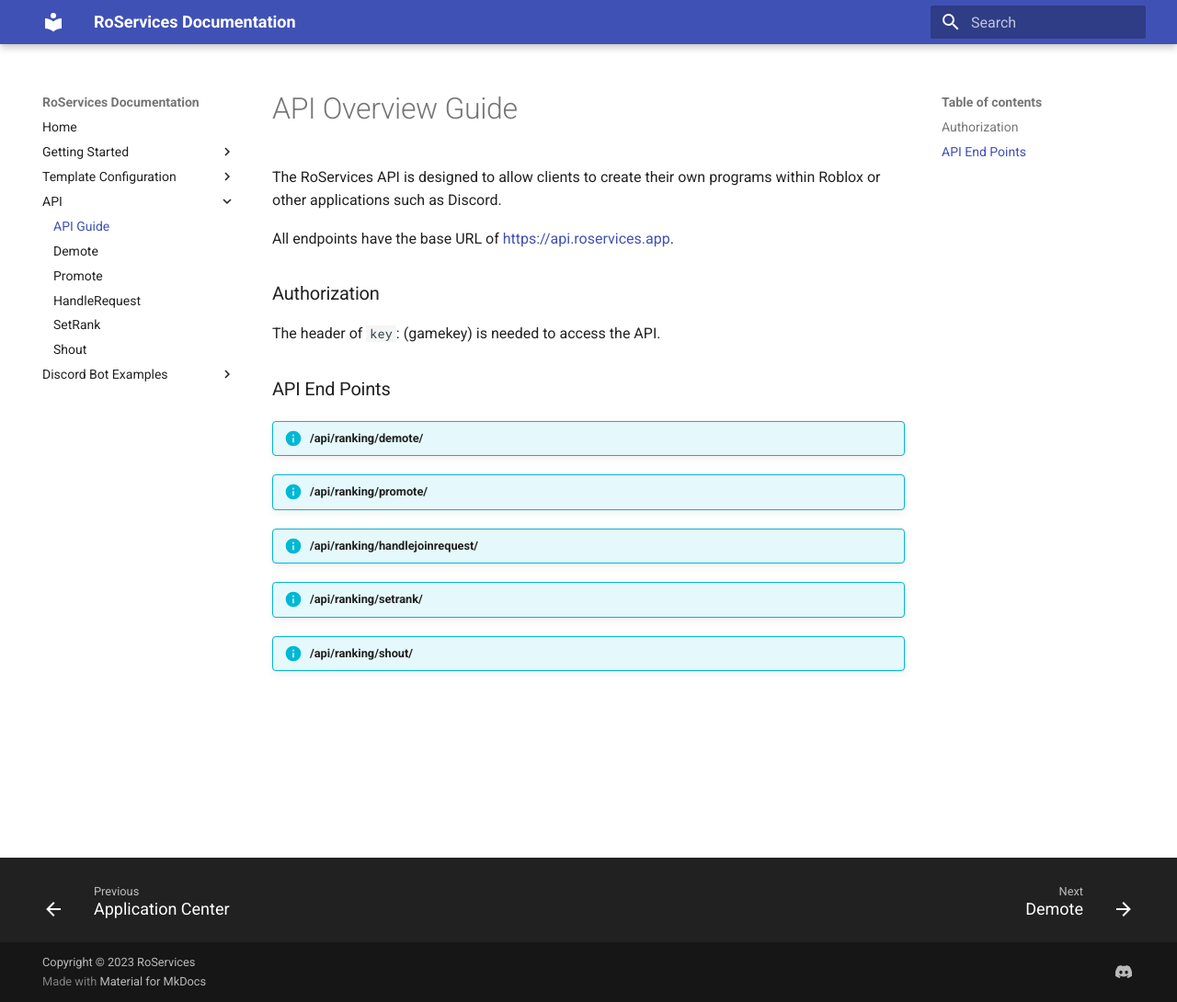
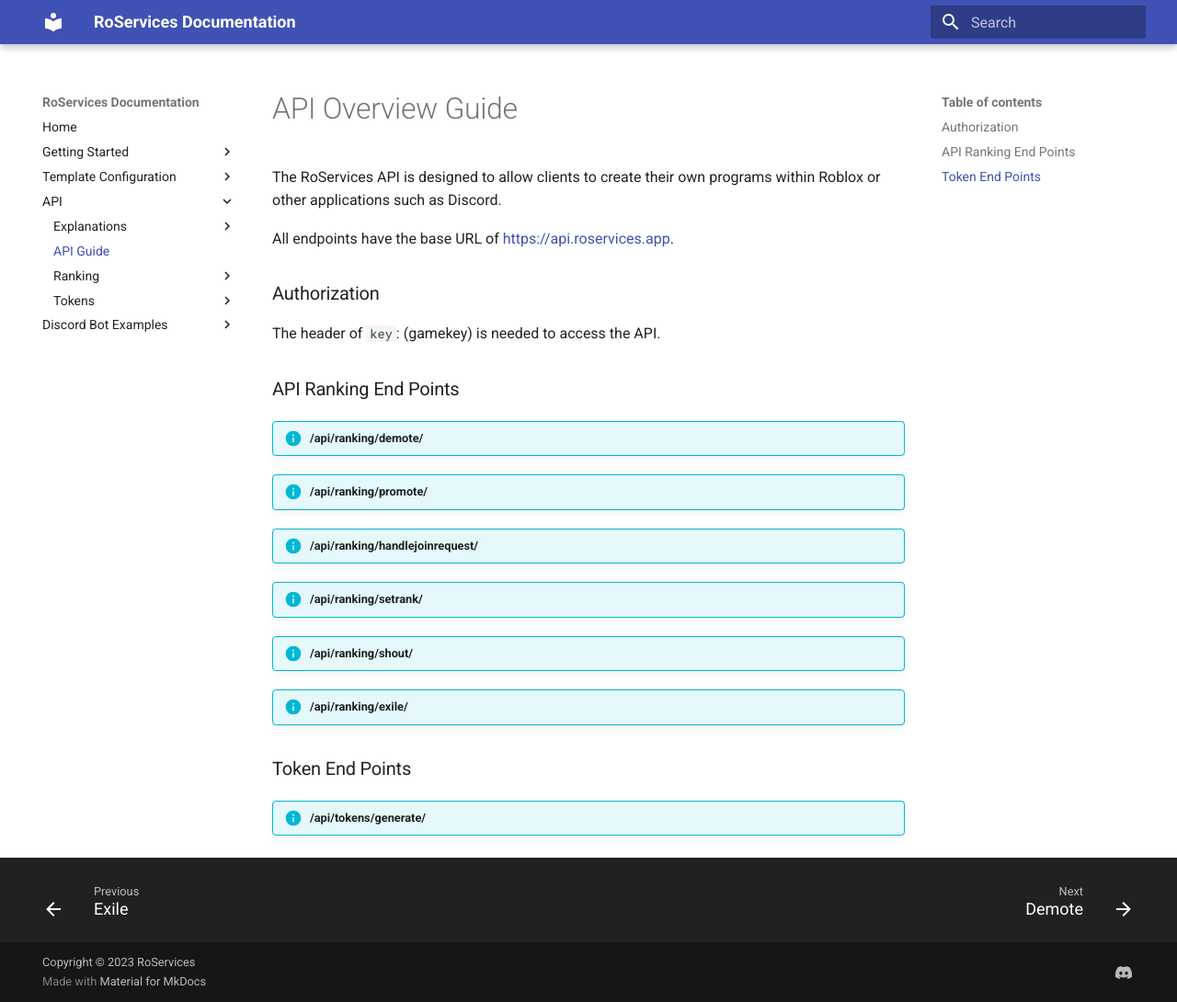
Before and after one commit to RoServicesRBX/rebrand-docs, an MkDocs documentation site: the page built from docs/API/APIguide.md, in a window 1280 px wide and 1090 px high. Shown: the whole window at 92% size. Built offline with MkDocs 1.6.1 and Material for MkDocs 9.7.7, drawn with Linux system fonts in a browser that asks for light colours.

Commit message:
add exile to docs

```diff
--- a/docs/API/APIguide.md
+++ b/docs/API/APIguide.md
@@ -8,7 +8,7 @@
 
 The header of `key`: (gamekey) is needed to access the API.
 
-### API End Points
+### API Ranking End Points
 
 !!! Info "/api/ranking/demote/"
 
@@ -19,3 +19,9 @@
 !!! Info "/api/ranking/setrank/"
 
 !!! Info "/api/ranking/shout/"
+
+!!! Info "/api/ranking/exile/"
+
+### Token End Points
+
+!!! Info "/api/tokens/generate/"
--- a/mkdocs.yml
+++ b/mkdocs.yml
@@ -16,12 +16,18 @@
       - Application Center: Setup/ApplicationCenter.md
 
     - API:
+      - Explanations:
+        - Exile: API/Explanations/Exile.md
       - API Guide: API/APIguide.md
-      - Demote: API/Demote.md
-      - Promote: API/Promote.md
-      - HandleRequest: API/HandleRequest.md
-      - SetRank: API/Setrank.md
-      - Shout: API/Shout.md
+      - Ranking:
+        - Demote: API/Ranking/Demote.md
+        - Promote: API/Ranking/Promote.md
+        - HandleRequest: API/Ranking/HandleRequest.md
+        - SetRank: API/Ranking/Setrank.md
+        - Shout: API/Ranking/Shout.md
+        - Exile: API/Ranking/Exile.md
+      - Tokens:
+        - Token Generation: API/Tokens/GenToken.md
 
     - Discord Bot Examples:
       - Simple d.py bot: BotExamples/dpy.md
```
Also changed, not shown: docs/API/Explanations/Exile.md (added, +3 -0 lines), docs/API/Ranking/Exile.md (renamed from docs/API/Exile.md, +6 -1 lines), docs/API/Tokens/GenToken.md (added, +15 -0 lines), docs/API/Explanations/flow.jpg (added), docs/API/Ranking/Demote.md (renamed from docs/API/Demote.md), docs/API/Ranking/HandleRequest.md (renamed from docs/API/HandleRequest.md), docs/API/Ranking/Promote.md (renamed from docs/API/Promote.md), docs/API/Ranking/Setrank.md (renamed from docs/API/Setrank.md), docs/API/Ranking/Shout.md (renamed from docs/API/Shout.md).
